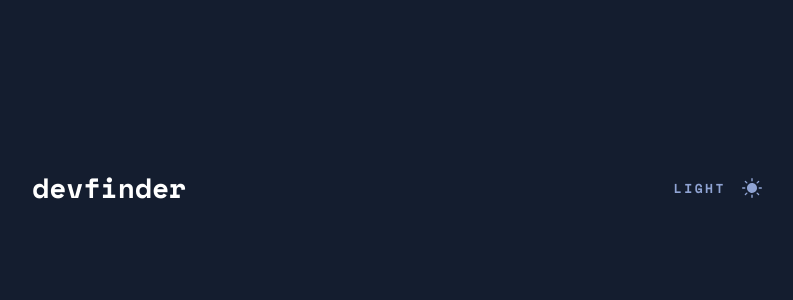
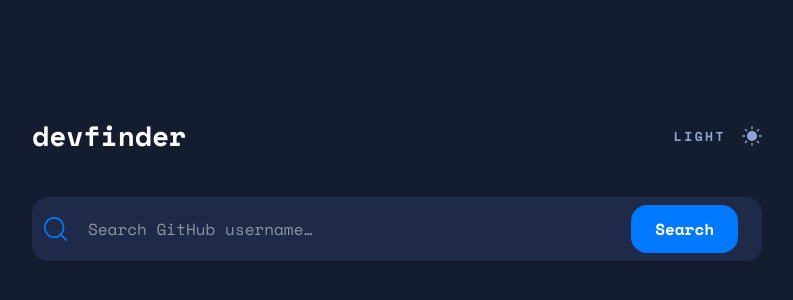
Before and after one commit to israel-monteiro/github-user-search-app, a React (Vite) app: page / in a window 1280 px wide. Shown: the part 212-512 px from the top of the page, without its empty margins (243-1036 px from the left). Built offline with nearby package versions, Linux system fonts and the light colour scheme.

Commit message:
feat: implement search input component

```diff
--- a/src/App.tsx
+++ b/src/App.tsx
@@ -1,10 +1,14 @@
 import { Header } from "./components/Header";
+import { SearchInput } from "./components/SearchInput";
 
 function App() {
     return (
         <>
             <main className="h-screen flex justify-center items-center">
-                <Header />
+                <section className="flex flex-col gap-10 max-w-182.5 w-full">
+                    <Header />
+                    <SearchInput />
+                </section>
             </main>
         </>
     );
--- a/src/components/Header/index.tsx
+++ b/src/components/Header/index.tsx
@@ -12,7 +12,7 @@ export const Header = () => {
     const ThemeIcon = theme === "dark" ? IconSun : IconMoon;
 
     return (
-        <header className="flex max-w-182.5 w-full justify-between">
+        <header className="flex w-full justify-between">
             <h1 className="text-[28px] font-bold text-text">devfinder</h1>
 
             <button
--- /dev/null
+++ b/src/components/SearchInput/index.tsx
@@ -0,0 +1,21 @@
+export const SearchInput = () => {
+    const handleSubmit = (event: React.SubmitEvent) => {
+        event.preventDefault();
+    };
+
+    return (
+        <form
+            className="flex w-full justify-between py-2 pl-3 pr-6 bg-surface rounded-2xl gap-6 transition-all focus-within:ring-2 focus-within:ring-primary"
+            onSubmit={handleSubmit}
+        >
+            <div className="flex items-center gap-5 w-full">
+                <img src="/src/assets/icons/icon-search.svg" alt="" className="max-w-6 max-h-6" />
+                <input className="w-full outline-none" type="text" placeholder="Search GitHub username…" />
+            </div>
+
+            <button className="py-3 px-6 rounded-2xl bg-primary text-on-primary text-[16px] font-bold leading-[150%] cursor-pointer focus-visible:outline-2 focus-visible:outline-offset-2 focus-visible:outline-primary">
+                Search
+            </button>
+        </form>
+    );
+};
```
